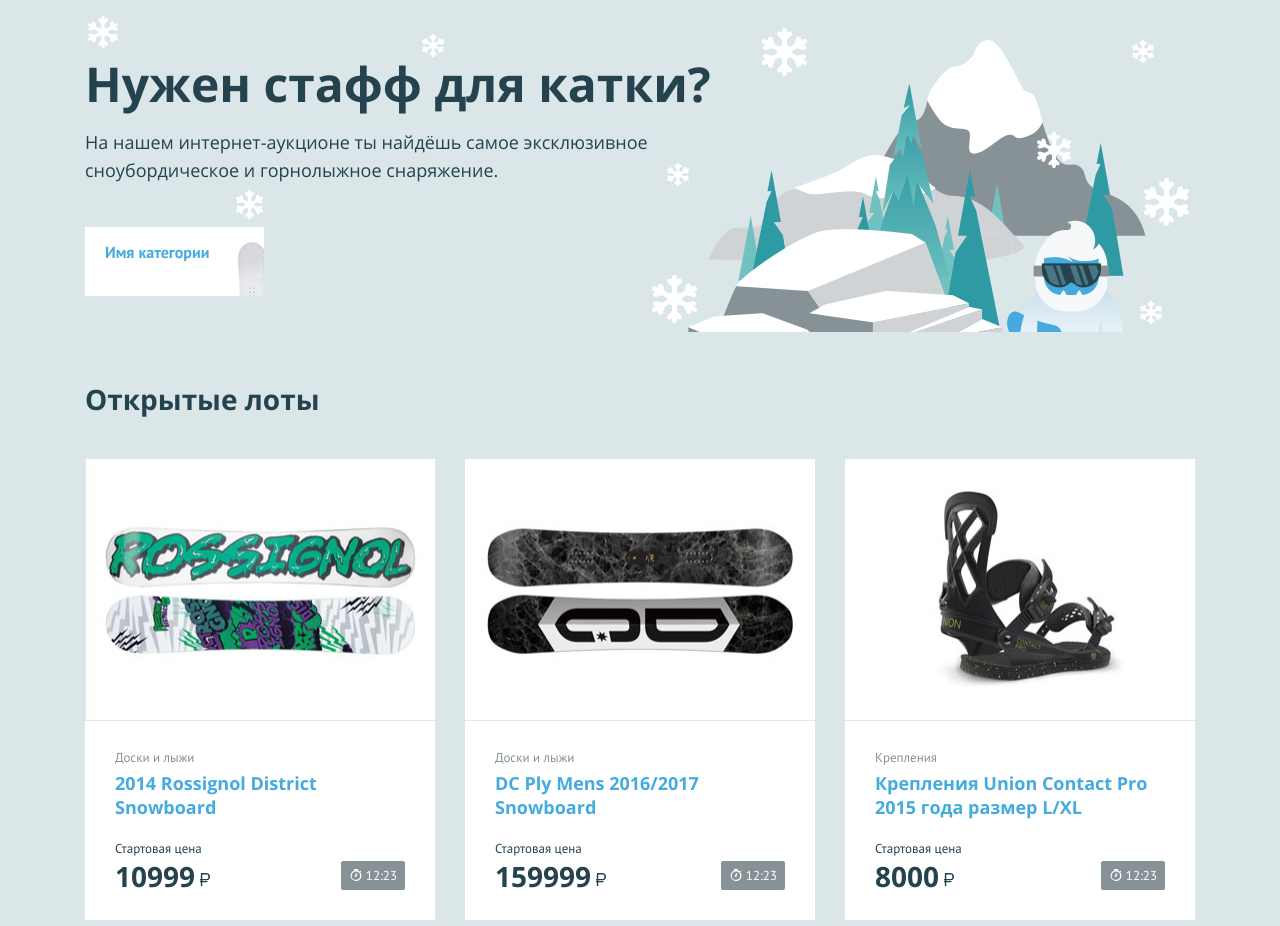
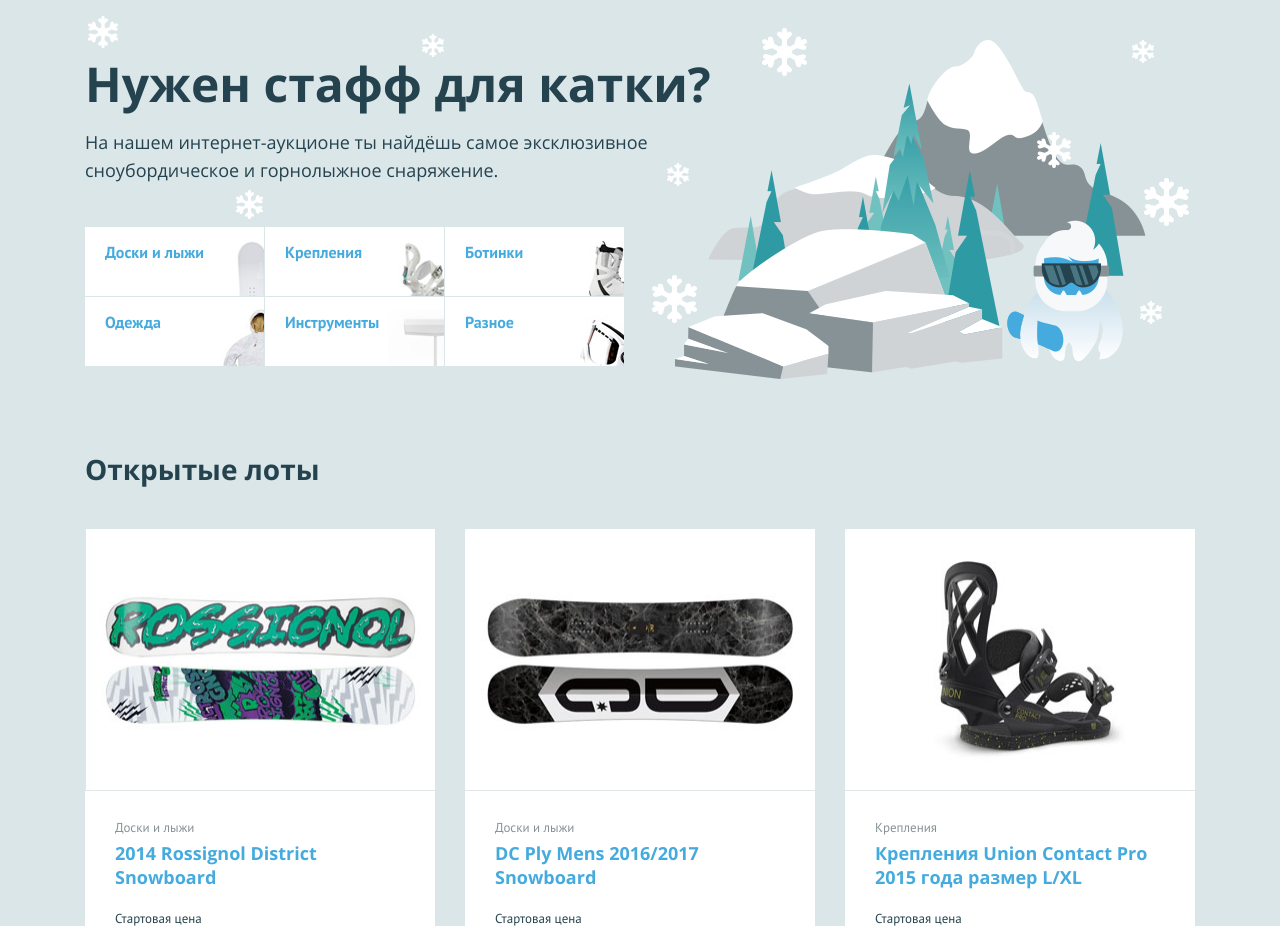
Before and after one commit to vasiliy-ignatov/yeticave, a PHP site: page / in a window 1280 px wide. Shown: the part 107-1033 px from the top of the page. Run offline with PHP 8.4, Linux system fonts and the light colour scheme.

Commit message:
mod for categories is added

```diff
--- a/index.php
+++ b/index.php
@@ -2,6 +2,72 @@
 $is_auth = rand(0, 1);
 
 $user_name = 'Superuser'; // укажите здесь ваше имя
+
+$categoties = [
+    [
+        'name' => 'Доски и лыжи',
+        'mod' => 'boards'
+    ],
+    [
+        'name' => 'Крепления',
+        'mod' => 'attachment'
+    ],
+    [
+        'name' => 'Ботинки',
+        'mod' => 'boots'
+    ],
+    [
+        'name' => 'Одежда',
+        'mod' => 'clothing'
+    ],
+    [
+        'name' => 'Инструменты',
+        'mod' => 'tools'
+    ],
+    [
+        'name' => 'Разное',
+        'mod' => 'other'
+    ]
+];
+
+$lots = [
+    [
+        'name' => '2014 Rossignol District Snowboard',
+        'category' => 'Доски и лыжи',
+        'price' => '10999',
+        'image' => 'img/lot-1.jpg'
+    ],
+    [
+        'name' => 'DC Ply Mens 2016/2017 Snowboard',
+        'category' => 'Доски и лыжи',
+        'price' => '159999',
+        'image' => 'img/lot-2.jpg'
+    ],
+    [
+        'name' => 'Крепления Union Contact Pro 2015 года размер L/XL',
+        'category' => 'Крепления',
+        'price' => '8000',
+        'image' => 'img/lot-3.jpg'
+    ],
+    [
+        'name' => 'Ботинки для сноуборда DC Mutiny Charocal',
+        'category' => 'Ботинки',
+        'price' => '10999',
+        'image' => 'img/lot-4.jpg'
+    ],
+    [
+        'name' => 'Куртка для сноуборда DC Mutiny Charocal',
+        'category' => 'Одежда',
+        'price' => '7500',
+        'image' => 'img/lot-5.jpg'
+    ],
+    [
+        'name' => 'Маска Oakley Canopy',
+        'category' => 'Разное',
+        'price' => '5400',
+        'image' => 'img/lot-6.jpg'
+    ]
+];
 ?>
 <!DOCTYPE html>
 <html lang="ru">
@@ -54,9 +120,11 @@ $user_name = 'Superuser'; // укажите здесь ваше имя
         <p class="promo__text">На нашем интернет-аукционе ты найдёшь самое эксклюзивное сноубордическое и горнолыжное снаряжение.</p>
         <ul class="promo__list">
             <!--заполните этот список из массива категорий-->
-            <li class="promo__item promo__item--boards">
-                <a class="promo__link" href="pages/all-lots.html">Имя категории</a>
+            <?php foreach ($categoties as $key => $value):?>
+                <li class="promo__item <?='promo__item--'.$value['mod']?>">
+                    <a class="promo__link" href="pages/all-lots.html"><?=$value['name'];?></a>
                 </li>
+            <?php endforeach;?>
         </ul>
     </section>
     <section class="lots">
@@ -135,12 +163,9 @@ $user_name = 'Superuser'; // укажите здесь ваше имя
     <nav class="nav">
         <ul class="nav__list container">
             <!--заполните этот список из массива категорий-->
-            <?php
-                $categoties = ['Доски и лыжи', 'Крепления', 'Ботинки', 'Одежда', 'Инструменты', 'Разное'];
-                foreach ($categoties as $key => $value):
-            ?>
+            <?php foreach ($categoties as $key => $value):?>
                 <li class="nav__item">
-                <a href="pages/all-lots.html"><?=$value;?></a>
+                    <a href="pages/all-lots.html"><?=$value['name'];?></a>
                 </li>
             <?php endforeach;?>
         </ul>
```
Also changed, not shown: other parts of index.php (+1 -41 lines). Lines whose indentation alone changed are shown as unchanged.
